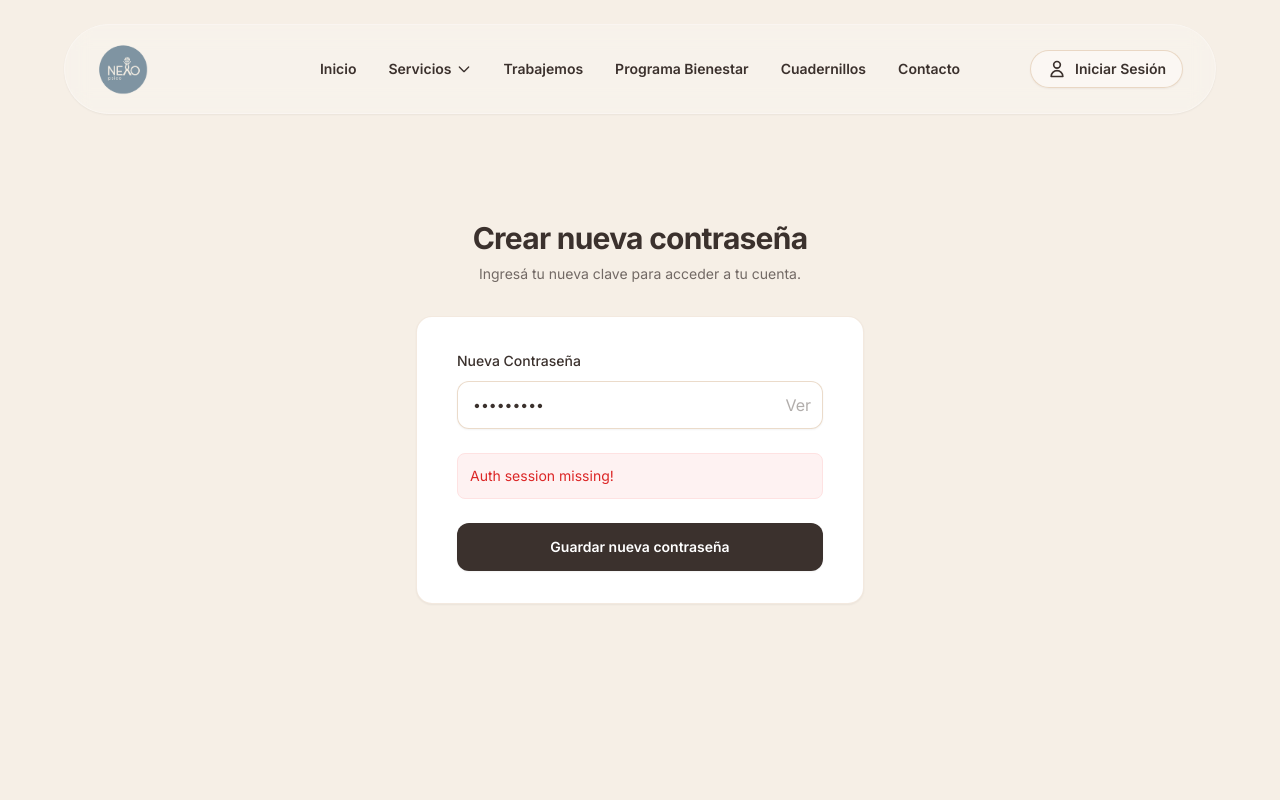
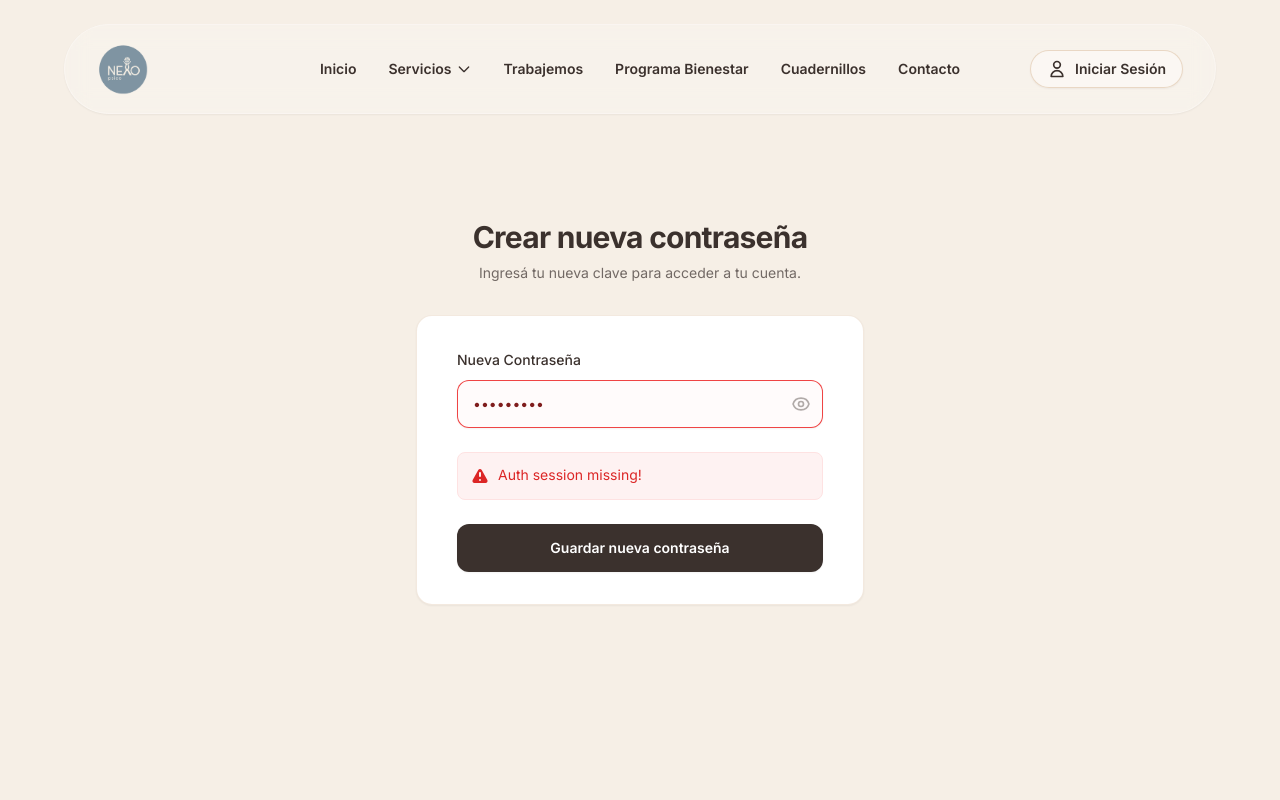
Before and after one commit to malenapujadas/nexo-psico, a React (Vite) app: page /#/actualizar-password in a window 1280 px wide. Both pictures are taken after typing "Sample123" into the empty fields and a click on the button "Guardar nueva contraseña". Shown: the top 800 px of the page. Built offline with nearby package versions, Linux system fonts and the light colour scheme.

Commit message:
arreglando el recuperar contrasena

```diff
--- a/src/pages/ActualizarPassword.jsx
+++ b/src/pages/ActualizarPassword.jsx
@@ -6,17 +6,19 @@ export const ActualizarPassword = () => {
   const navigate = useNavigate();
   const [password, setPassword] = useState('');
   const [mostrarPassword, setMostrarPassword] = useState(false);
+
+  // 🛡️ Estados de feedback
   const [error, setError] = useState('');
+  const [mensajeExito, setMensajeExito] = useState('');
   const [cargando, setCargando] = useState(false);
 
   const passwordSegura = /^(?=.*[A-Z])(?=.*\d).{8,}$/;
 
   useEffect(() => {
-    // Rescatamos el token manualmente si se formó un doble hash
+    // 🛡️ ANTI-CHOQUE DE TRENES: Rescatamos el token manualmente
     const atraparToken = async () => {
       const hash = window.location.hash;
       if (hash.includes('access_token=')) {
-        // Recortamos la URL para quedarnos solo con los datos secretos
         const tokenString = hash.substring(hash.indexOf('access_token='));
         const params = new URLSearchParams(tokenString);
 
@@ -24,13 +26,10 @@ export const ActualizarPassword = () => {
         const refresh_token = params.get('refresh_token');
 
         if (access_token && refresh_token) {
-          // Le forzamos la sesión a Supabase para que no tire error
           await supabase.auth.setSession({
             access_token: access_token,
             refresh_token: refresh_token
           });
-
-          // Limpiamos la URL de arriba para que quede prolija y segura
           navigate('/actualizar-password', { replace: true });
         }
       }
@@ -42,9 +41,11 @@ export const ActualizarPassword = () => {
   const handleSubmit = async (e) => {
     e.preventDefault();
     setError('');
+    setMensajeExito('');
 
+    // 1. Validación estricta
     if (!passwordSegura.test(password)) {
-      setError('La contraseña debe tener al menos 8 caracteres, una mayúscula y un número.');
+      setError('La contraseña no cumple con los requisitos de seguridad.');
       return;
     }
 
@@ -56,8 +57,13 @@ export const ActualizarPassword = () => {
 
       if (updateError) throw updateError;
 
-      alert("¡Contraseña actualizada con éxito!");
-      navigate('/perfil');
+      // 2. Cartel de Éxito en Pantalla (sin alert)
+      setMensajeExito('¡Contraseña actualizada con éxito! Redirigiendo a tu perfil...');
+
+      // 3. Esperamos 2.5 segundos para que la usuaria lo lea y la llevamos al perfil
+      setTimeout(() => {
+        navigate('/perfil');
+      }, 2500);
 
     } catch (err) {
       setError(err.message || 'Hubo un error al actualizar la contraseña. Intentá pedir otro link.');
@@ -79,42 +85,73 @@ export const ActualizarPassword = () => {
 
       <div className="mt-8 sm:mx-auto sm:w-full sm:max-w-md">
         <div className="bg-white py-8 px-6 shadow-sm border border-nexo-sand/30 rounded-2xl sm:px-10">
-          <form className="space-y-6" onSubmit={handleSubmit}>
+          <form className="space-y-6" onSubmit={handleSubmit} noValidate>
+
             <div>
               <label className="block text-sm font-medium leading-6 text-nexo-dark">
                 Nueva Contraseña
               </label>
+
               <div className="relative mt-2">
                 <input
                   type={mostrarPassword ? "text" : "password"}
                   value={password}
-                  onChange={(e) => setPassword(e.target.value)}
-                  disabled={cargando}
-                  className="block w-full rounded-xl border-0 py-3 pl-4 pr-12 shadow-sm ring-1 ring-inset ring-nexo-sand/50 focus:ring-2 focus:ring-inset focus:ring-nexo-blue sm:text-sm sm:leading-6 text-nexo-dark"
+                  onChange={(e) => {
+                    setPassword(e.target.value);
+                    if (error) setError('');
+                  }}
+                  disabled={cargando || mensajeExito !== ''}
+                  className={`block w-full rounded-xl border-0 py-3 pl-4 pr-12 shadow-sm ring-1 ring-inset focus:ring-2 focus:ring-inset sm:text-sm sm:leading-6 disabled:opacity-50 transition-colors
+                    ${error
+                      ? 'ring-red-500 focus:ring-red-500 text-red-900 bg-red-50/30'
+                      : 'text-nexo-dark ring-nexo-sand/50 focus:ring-nexo-blue'}`}
                   placeholder="••••••••"
                 />
+
+                {/* 👁️ Ojitos en lugar de texto */}
                 <button
                   type="button"
                   onClick={() => setMostrarPassword(!mostrarPassword)}
-                  className="absolute inset-y-0 right-0 flex items-center pr-3 text-nexo-dark/40 hover:text-nexo-dark"
+                  className="absolute inset-y-0 right-0 flex items-center pr-3 text-nexo-dark/40 hover:text-nexo-dark focus:outline-none transition-colors"
                 >
-                  {mostrarPassword ? "Ocultar" : "Ver"}
+                  {mostrarPassword ? (
+                    <svg className="w-5 h-5" fill="none" stroke="currentColor" viewBox="0 0 24 24"><path strokeLinecap="round" strokeLinejoin="round" strokeWidth={2} d="M13.875 18.825A10.05 10.05 0 0112 19c-4.478 0-8.268-2.943-9.543-7a9.97 9.97 0 011.563-3.029m5.858.908a3 3 0 114.243 4.243M9.878 9.878l4.242 4.242M9.88 9.88l-3.29-3.29m7.532 7.532l3.29 3.29M3 3l3.59 3.59m0 0A9.953 9.953 0 0112 5c4.478 0 8.268 2.943 9.543 7a10.025 10.025 0 01-4.132 5.411m0 0L21 21" /></svg>
+                  ) : (
+                    <svg className="w-5 h-5" fill="none" stroke="currentColor" viewBox="0 0 24 24"><path strokeLinecap="round" strokeLinejoin="round" strokeWidth={2} d="M15 12a3 3 0 11-6 0 3 3 0 016 0z" /><path strokeLinecap="round" strokeLinejoin="round" strokeWidth={2} d="M2.458 12C3.732 7.943 7.523 5 12 5c4.478 0 8.268 2.943 9.542 7-1.274 4.057-5.064 7-9.542 7-4.477 0-8.268-2.943-9.542-7z" /></svg>
+                  )}
                 </button>
               </div>
+
+              {/* 📋 Reglas siempre visibles si no hay error */}
+              {!error && !mensajeExito && (
+                <p className="mt-2 text-xs text-nexo-dark/60 font-medium">
+                  La contraseña debe tener al menos 8 caracteres, incluir una letra mayúscula y un número.
+                </p>
+              )}
             </div>
 
+            {/* 🛑 Mensaje de Error */}
             {error && (
-              <div className="bg-red-50 text-red-600 text-sm p-3 rounded-lg border border-red-100">
+              <div className="bg-red-50 text-red-600 text-sm p-3 rounded-lg flex items-start gap-2 border border-red-100">
+                <svg className="w-5 h-5 flex-shrink-0 mt-0.5" fill="currentColor" viewBox="0 0 20 20"><path fillRule="evenodd" d="M8.257 3.099c.765-1.36 2.722-1.36 3.486 0l5.58 9.92c.75 1.334-.213 2.98-1.742 2.98H4.42c-1.53 0-2.493-1.646-1.743-2.98l5.58-9.92zM11 13a1 1 0 11-2 0 1 1 0 012 0zm-1-8a1 1 0 00-1 1v3a1 1 0 002 0V6a1 1 0 00-1-1z" clipRule="evenodd" /></svg>
                 {error}
+              </div>
+            )}
+
+            {/* ✅ Mensaje de Éxito Integrado */}
+            {mensajeExito && (
+              <div className="bg-green-50 text-green-700 text-sm p-3 rounded-lg flex items-center gap-2 border border-green-100 animate-fade-in-up">
+                <svg className="w-5 h-5 flex-shrink-0" fill="currentColor" viewBox="0 0 20 20"><path fillRule="evenodd" d="M10 18a8 8 0 100-16 8 8 0 000 16zm3.707-9.293a1 1 0 00-1.414-1.414L9 10.586 7.707 9.293a1 1 0 00-1.414 1.414l2 2a1 1 0 001.414 0l4-4z" clipRule="evenodd" /></svg>
+                {mensajeExito}
               </div>
             )}
 
             <button
               type="submit"
-              disabled={cargando}
-              className="flex w-full justify-center rounded-xl bg-nexo-dark px-3 py-3.5 text-sm font-semibold text-white shadow-sm hover:bg-nexo-blue transition-all disabled:opacity-70"
+              disabled={cargando || mensajeExito !== ''}
+              className="flex w-full justify-center rounded-xl bg-nexo-dark px-3 py-3.5 text-sm font-semibold text-white shadow-sm hover:bg-nexo-blue transition-all duration-300 disabled:opacity-70 disabled:cursor-not-allowed"
             >
-              {cargando ? 'Guardando...' : 'Guardar nueva contraseña'}
+              {cargando ? 'Guardando...' : (mensajeExito ? 'Redirigiendo...' : 'Guardar nueva contraseña')}
             </button>
           </form>
         </div>
```
